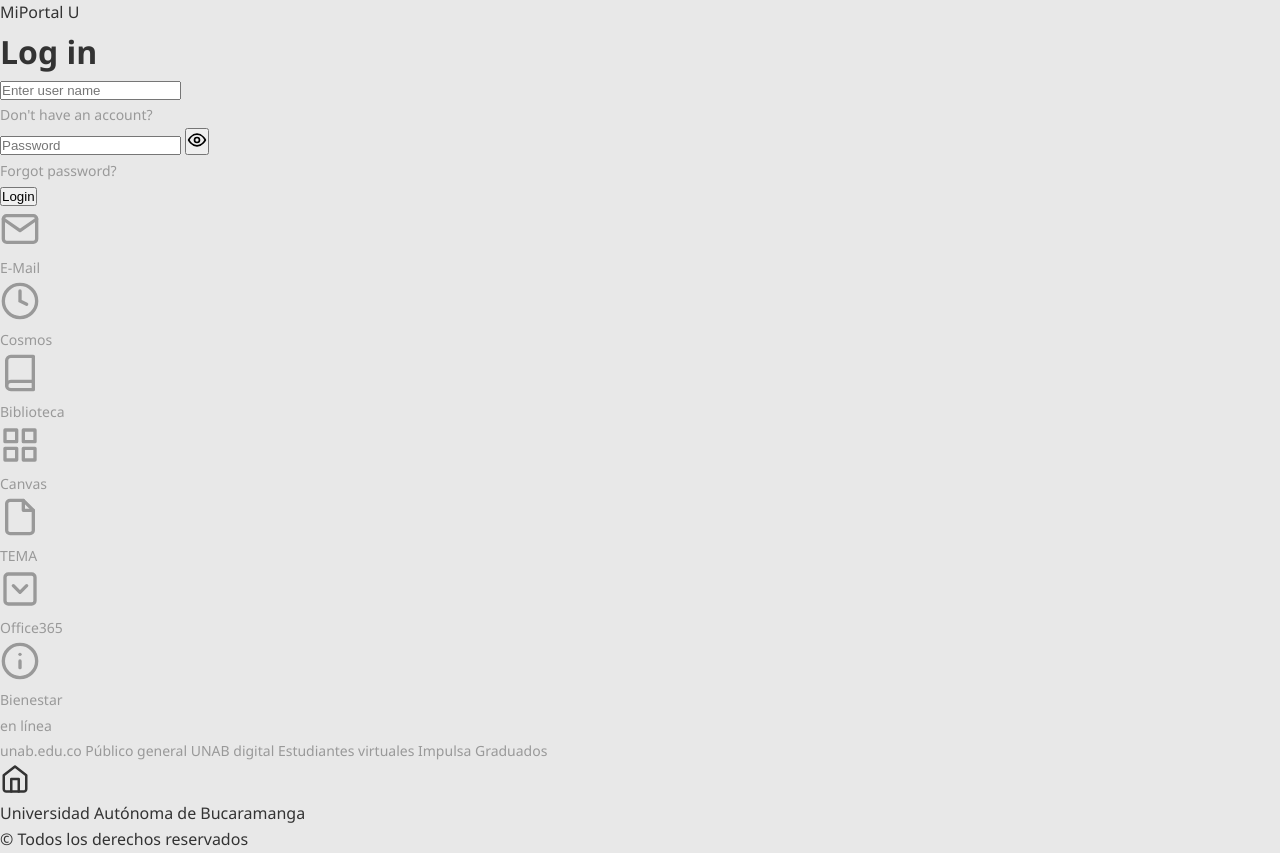
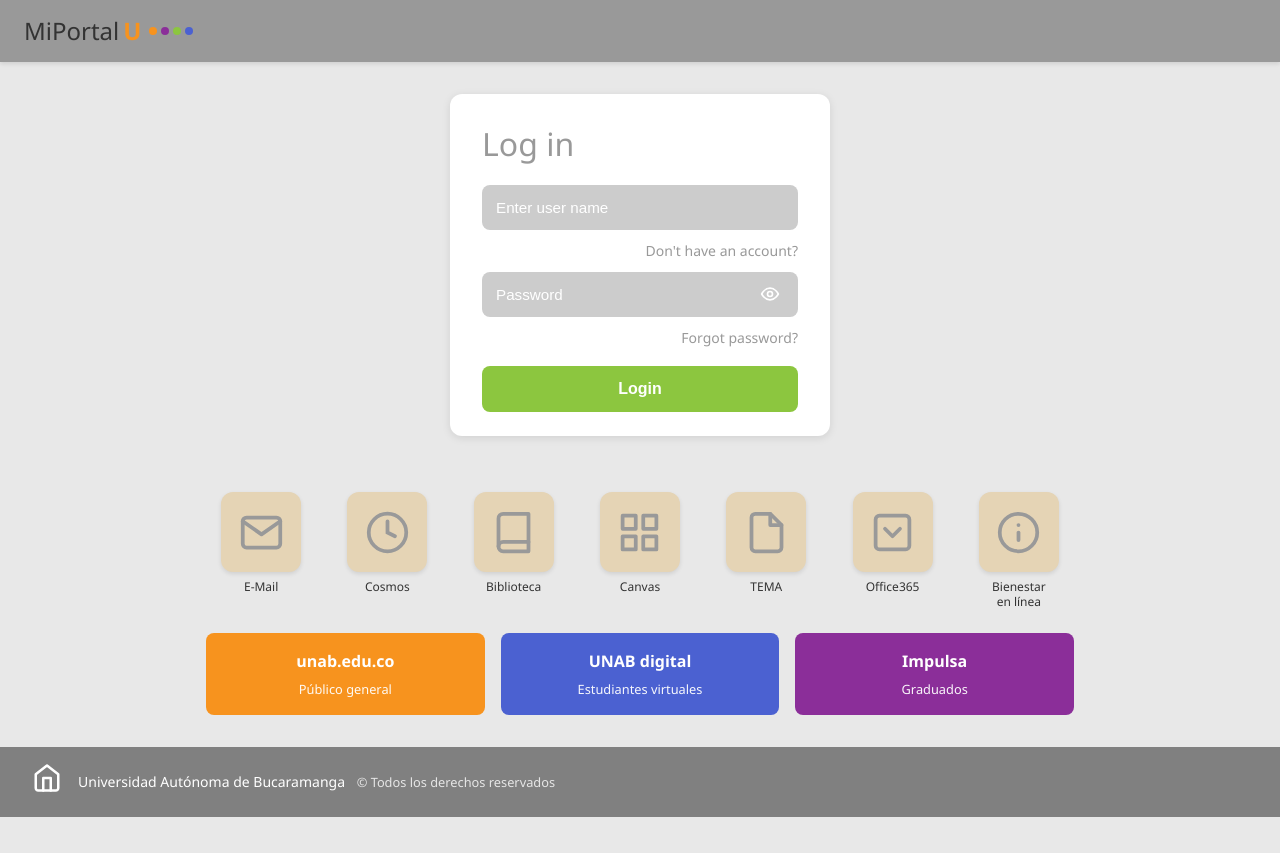
Before and after one commit to RareChimera87/unab-web-page, a plain HTML site: page login2.html in a window 1280 px wide. After the commit the page ends 817 px from the top, so only its background shows below. Drawn offline with Linux system fonts and the light colour scheme.

Commit message:
Update css

```diff
--- a/login2.html
+++ b/login2.html
@@ -11,208 +11,185 @@
 </head>
 <body>
     <!-- HEADER -->
-    <header class="site-header">
-        <div class="header-content">
-            <div class="logo">
-                <!-- Start: Alt logo
-                <img src="assets/images/LogoMiPortalU-acc.png" alt="UNAB Logo">
-                End: Alt logo-->
-                <span class="logo-text">MiPortal</span>
-                <span class="logo-u">U</span>
-                <div class="logo-dots">
-                    <span class="dot dot-orange"></span>
-                    <span class="dot dot-purple"></span>
-                    <span class="dot dot-green"></span>
-                    <span class="dot dot-blue"></span>
+    <header class="public-header">
+        <div class="public-header__content">
+            <div class="public-header__logo">
+                <!-- Text-based logo alternative -->
+                <span class="public-header__logo-text">MiPortal</span>
+                <span class="public-header__logo-u">U</span>
+                <div class="public-header__logo-dots">
+                    <span class="logo-dot logo-dot--orange"></span>
+                    <span class="logo-dot logo-dot--purple"></span>
+                    <span class="logo-dot logo-dot--green"></span>
+                    <span class="logo-dot logo-dot--blue"></span>
                 </div>
             </div>
         </div>
     </header>
 
     <!-- MAIN CONTENT -->
-    <main class="main-content">
-        <div class="login-container">
-            <div class="login-card">
-                <h1 class="login-title">Log in</h1>
+    <main class="public-main">
+        <!-- START: Login Form -->
+        <div class="auth-container">
+            <div class="auth-card">
+                <h1 class="auth-card__title">Log in</h1>
 
-                <!-- START: LOGIN FORM -->
-                <form action="/login" method="POST" class="login-form">
-                    <!-- START: Username input -->
-                    <div class="form-group">
+                <form action="/login" method="POST" class="auth-form">
+                    <!-- Username Field -->
+                    <div class="form-field">
                         <input
                             type="text"
                             id="username"
                             name="username"
                             placeholder="Enter user name"
+                            class="form-field__input"
                             required
                         >
-                    <!-- END: username input -->
                     </div>
 
-                    <!-- START: Form's register link -->
-                    <div class="form-links-top">
+                    <!-- Register Link -->
+                    <div class="form-link">
                         <a href="register.html">Don't have an account?</a>
-                    <!-- END: Form's register link -->
                     </div>
 
-                    <!-- START: password input -->
-                    <div class="form-group password-group">
+                    <!-- Password Field with Toggle -->
+                    <div class="form-field form-field--password">
                         <input
                             type="password"
                             id="password"
                             name="password"
                             placeholder="Password"
+                            class="form-field__input"
                             required
                         >
-                        <button type="button" class="toggle-password" aria-label="Toggle password visibility">
+                        <button type="button" class="form-field__toggle" aria-label="Toggle password visibility">
                             <svg width="20" height="20" viewBox="0 0 24 24" fill="none" xmlns="http://www.w3.org/2000/svg">
                                 <path d="M12 5C5.63636 5 2 12 2 12C2 12 5.63636 19 12 19C18.3636 19 22 12 22 12C22 12 18.3636 5 12 5Z" stroke="currentColor" stroke-width="2" stroke-linecap="round" stroke-linejoin="round"/>
                                 <circle cx="12" cy="12" r="3" stroke="currentColor" stroke-width="2" stroke-linecap="round" stroke-linejoin="round"/>
                             </svg>
                         </button>
-                    <!-- END: password input -->
                     </div>
 
-                    <div class="form-links-bottom">
+                    <!-- Forgot Password Link -->
+                    <div class="form-link">
                         <a href="#">Forgot password?</a>
                     </div>
 
-                    <button type="submit" class="btn-login">Login</button>
-                <!-- END: LOGIN FORM -->
+                    <!-- Submit Button -->
+                    <button type="submit" class="btn-submit">Login</button>
                 </form>
             </div>
         </div>
+        <!-- END: Login Form -->
 
-        <div class="services-container">
-            <div class="services-grid">
-                <a class="service-icon" href="https://mail.google.com/a/unab.edu.co" target="_blank">
-                    <div class="icon-box">
-                        <!-- Start: Alt logo
-                        <img src="assets/images/icon-acceso-correo.png">
-                        End: Alt logo -->
-                        <svg width="40" height="40" viewBox="0 0 24 24" fill="none" xmlns="http://www.w3.org/2000/svg">
+        <!-- START: Services Quick Access -->
+        <section class="services">
+            <div class="services__grid">
+                <a class="service-item" href="https://mail.google.com/a/unab.edu.co" target="_blank">
+                    <div class="service-item__icon-box">
+                        <svg width="45" height="45" viewBox="0 0 24 24" fill="none" xmlns="http://www.w3.org/2000/svg">
                             <path d="M4 4H20C21.1 4 22 4.9 22 6V18C22 19.1 21.1 20 20 20H4C2.9 20 2 19.1 2 18V6C2 4.9 2.9 4 4 4Z" stroke="currentColor" stroke-width="2" stroke-linecap="round" stroke-linejoin="round"/>
                             <polyline points="22,6 12,13 2,6" stroke="currentColor" stroke-width="2" stroke-linecap="round" stroke-linejoin="round"/>
                         </svg>
                     </div>
-                    <span>E-Mail</span>
+                    <span class="service-item__label">E-Mail</span>
                 </a>
 
-                <a href="https://cosmos.unab.edu.co/" target="_blank" class="service-icon">
-                    <div class="icon-box">
-                        <!-- Start: Alt logo
-                        <img src="assets/images/icon-acceso-cosmos.png">
-                        End: Alt logo -->
-                        <svg width="40" height="40" viewBox="0 0 24 24" fill="none" xmlns="http://www.w3.org/2000/svg">
+                <a href="https://cosmos.unab.edu.co/" target="_blank" class="service-item">
+                    <div class="service-item__icon-box">
+                        <svg width="45" height="45" viewBox="0 0 24 24" fill="none" xmlns="http://www.w3.org/2000/svg">
                             <circle cx="12" cy="12" r="10" stroke="currentColor" stroke-width="2"/>
                             <path d="M12 6V12L16 14" stroke="currentColor" stroke-width="2" stroke-linecap="round"/>
                         </svg>
                     </div>
-                    <span>Cosmos</span>
+                    <span class="service-item__label">Cosmos</span>
                 </a>
 
-                <a href="https://sibu.unab.edu.co/" target="_blank" class="service-icon">
-                    <div class="icon-box">
-                        <!-- Start: Alt logo
-                        <img src="assets/images/icon-acceso-biblioteca.png">
-                        End: Alt logo -->
-                        <svg width="40" height="40" viewBox="0 0 24 24" fill="none" xmlns="http://www.w3.org/2000/svg">
+                <a href="https://sibu.unab.edu.co/" target="_blank" class="service-item">
+                    <div class="service-item__icon-box">
+                        <svg width="45" height="45" viewBox="0 0 24 24" fill="none" xmlns="http://www.w3.org/2000/svg">
                             <path d="M4 19.5A2.5 2.5 0 0 1 6.5 17H20" stroke="currentColor" stroke-width="2" stroke-linecap="round" stroke-linejoin="round"/>
                             <path d="M6.5 2H20V22H6.5A2.5 2.5 0 0 1 4 19.5V4.5A2.5 2.5 0 0 1 6.5 2Z" stroke="currentColor" stroke-width="2" stroke-linecap="round" stroke-linejoin="round"/>
                         </svg>
                     </div>
-                    <span>Biblioteca</span>
+                    <span class="service-item__label">Biblioteca</span>
                 </a>
 
-                <a href="https://unab.instructure.com/login/saml" target="_blank" class="service-icon">
-                    <div class="icon-box">
-                        <!-- Start: Alt logo
-                        <img src="assets/images/icon-acceso-Canvas.png">
-                        End: Alt logo -->
-                        <svg width="40" height="40" viewBox="0 0 24 24" fill="none" xmlns="http://www.w3.org/2000/svg">
+                <a href="https://unab.instructure.com/login/saml" target="_blank" class="service-item">
+                    <div class="service-item__icon-box">
+                        <svg width="45" height="45" viewBox="0 0 24 24" fill="none" xmlns="http://www.w3.org/2000/svg">
                             <rect x="3" y="3" width="7" height="7" stroke="currentColor" stroke-width="2" stroke-linecap="round" stroke-linejoin="round"/>
                             <rect x="14" y="3" width="7" height="7" stroke="currentColor" stroke-width="2" stroke-linecap="round" stroke-linejoin="round"/>
                             <rect x="14" y="14" width="7" height="7" stroke="currentColor" stroke-width="2" stroke-linecap="round" stroke-linejoin="round"/>
                             <rect x="3" y="14" width="7" height="7" stroke="currentColor" stroke-width="2" stroke-linecap="round" stroke-linejoin="round"/>
                         </svg>
                     </div>
-                    <span>Canvas</span>
+                    <span class="service-item__label">Canvas</span>
                 </a>
 
-                <a href="https://tema.unab.edu.co/" target="_blank" class="service-icon">
-                    <div class="icon-box">
-                        <!-- Start: Alt logo
-                        <img src="assets/images/icon-acceso-tema.png">
-                        End: Alt logo -->
-                        <svg width="40" height="40" viewBox="0 0 24 24" fill="none" xmlns="http://www.w3.org/2000/svg">
+                <a href="https://tema.unab.edu.co/" target="_blank" class="service-item">
+                    <div class="service-item__icon-box">
+                        <svg width="45" height="45" viewBox="0 0 24 24" fill="none" xmlns="http://www.w3.org/2000/svg">
                             <path d="M14 2H6C5.46957 2 4.96086 2.21071 4.58579 2.58579C4.21071 2.96086 4 3.46957 4 4V20C4 20.5304 4.21071 21.0391 4.58579 21.4142C4.96086 21.7893 5.46957 22 6 22H18C18.5304 22 19.0391 21.7893 19.4142 21.4142C19.7893 21.0391 20 20.5304 20 20V8L14 2Z" stroke="currentColor" stroke-width="2" stroke-linecap="round" stroke-linejoin="round"/>
                             <polyline points="14 2 14 8 20 8" stroke="currentColor" stroke-width="2" stroke-linecap="round" stroke-linejoin="round"/>
                         </svg>
                     </div>
-                    <span>TEMA</span>
+                    <span class="service-item__label">TEMA</span>
                 </a>
 
-                <a href="https://portal.office.com" target="_blank" class="service-icon">
-                    <div class="icon-box">
-                        <!-- Start: Alt logo
-                        <img src="assets/images/icon-acceso-o365.png" alt="">
-                        End: Alt logo -->
-                        <svg width="40" height="40" viewBox="0 0 24 24" fill="none" xmlns="http://www.w3.org/2000/svg">
+                <a href="https://portal.office.com" target="_blank" class="service-item">
+                    <div class="service-item__icon-box">
+                        <svg width="45" height="45" viewBox="0 0 24 24" fill="none" xmlns="http://www.w3.org/2000/svg">
                             <rect x="3" y="3" width="18" height="18" rx="2" stroke="currentColor" stroke-width="2"/>
                             <path d="M8 10L12 14L16 10" stroke="currentColor" stroke-width="2" stroke-linecap="round" stroke-linejoin="round"/>
                         </svg>
                     </div>
-                    <span>Office365</span>
+                    <span class="service-item__label">Office365</span>
                 </a>
 
-                <a href="https://bienestar.unab.edu.co/" target="_blank" class="service-icon">
-                    <div class="icon-box">
-                        <!-- Start: Alt logo
-                        <img src="assets/images/icon-acceso-bienestar.png">
-                        End: Alt logo -->
-                        <svg width="40" height="40" viewBox="0 0 24 24" fill="none" xmlns="http://www.w3.org/2000/svg">
+                <a href="https://bienestar.unab.edu.co/" target="_blank" class="service-item">
+                    <div class="service-item__icon-box">
+                        <svg width="45" height="45" viewBox="0 0 24 24" fill="none" xmlns="http://www.w3.org/2000/svg">
                             <path d="M12 22C17.5228 22 22 17.5228 22 12C22 6.47715 17.5228 2 12 2C6.47715 2 2 6.47715 2 12C2 17.5228 6.47715 22 12 22Z" stroke="currentColor" stroke-width="2" stroke-linecap="round" stroke-linejoin="round"/>
                             <path d="M12 16V12" stroke="currentColor" stroke-width="2" stroke-linecap="round" stroke-linejoin="round"/>
                             <path d="M12 8H12.01" stroke="currentColor" stroke-width="2" stroke-linecap="round" stroke-linejoin="round"/>
                         </svg>
                     </div>
-                    <span>Bienestar<br>en línea</span>
+                    <span class="service-item__label">Bienestar<br>en línea</span>
                 </a>
             </div>
 
-            <!-- BOTTOM BUTTONS -->
-            <div class="bottom-buttons">
-                <a href="https://unab.edu.co/" target="_blank" class="btn-bottom btn-orange">
-                    <span>unab.edu.co</span>
-                    <span class="btn-subtitle">Público general</span>
+            <!-- External Link Buttons -->
+            <div class="external-links">
+                <a href="https://unab.edu.co/" target="_blank" class="external-link external-link--orange">
+                    <span class="external-link__title">unab.edu.co</span>
+                    <span class="external-link__subtitle">Público general</span>
                 </a>
-                <a href="https://unabdigital.unab.edu.co/" target="_blank"" class="btn-bottom btn-blue">
-                    <span>UNAB digital</span>
-                    <span class="btn-subtitle">Estudiantes virtuales</span>
+                <a href="https://unabdigital.unab.edu.co/" target="_blank" class="external-link external-link--blue">
+                    <span class="external-link__title">UNAB digital</span>
+                    <span class="external-link__subtitle">Estudiantes virtuales</span>
                 </a>
-                <a href="https://www.unab.edu.co/graduados" target="_blank" class="btn-bottom btn-purple">
-                    <span>Impulsa</span>
-                    <span class="btn-subtitle">Graduados</span>
+                <a href="https://www.unab.edu.co/graduados" target="_blank" class="external-link external-link--purple">
+                    <span class="external-link__title">Impulsa</span>
+                    <span class="external-link__subtitle">Graduados</span>
                 </a>
             </div>
-        </div>
+        </section>
+        <!-- END: Services Quick Access -->
     </main>
 
     <!-- FOOTER -->
-    <footer class="site-footer">
-        <div class="footer-content">
-            <div class="footer-logo">
-                <!-- Start: Alt icon
-                <img src="assets/images/logo-unab-vert.png">
-                End: Alt icon -->
+    <footer class="public-footer">
+        <div class="public-footer__content">
+            <div class="public-footer__logo">
                 <svg width="30" height="30" viewBox="0 0 24 24" fill="none" xmlns="http://www.w3.org/2000/svg">
                     <path d="M3 9L12 2L21 9V20C21 20.5304 20.7893 21.0391 20.4142 21.4142C20.0391 21.7893 19.5304 22 19 22H5C4.46957 22 3.96086 21.7893 3.58579 21.4142C3.21071 21.0391 3 20.5304 3 20V9Z" stroke="currentColor" stroke-width="2" stroke-linecap="round" stroke-linejoin="round"/>
                     <path d="M9 22V12H15V22" stroke="currentColor" stroke-width="2" stroke-linecap="round" stroke-linejoin="round"/>
                 </svg>
             </div>
-            <div class="footer-text">
+            <div class="public-footer__text">
                 <p>Universidad Autónoma de Bucaramanga</p>
-                <p class="footer-copyright">© Todos los derechos reservados</p>
+                <p class="public-footer__copyright">© Todos los derechos reservados</p>
             </div>
         </div>
     </footer>
```
Also changed, not shown: profile.html (+0 -4 lines).
